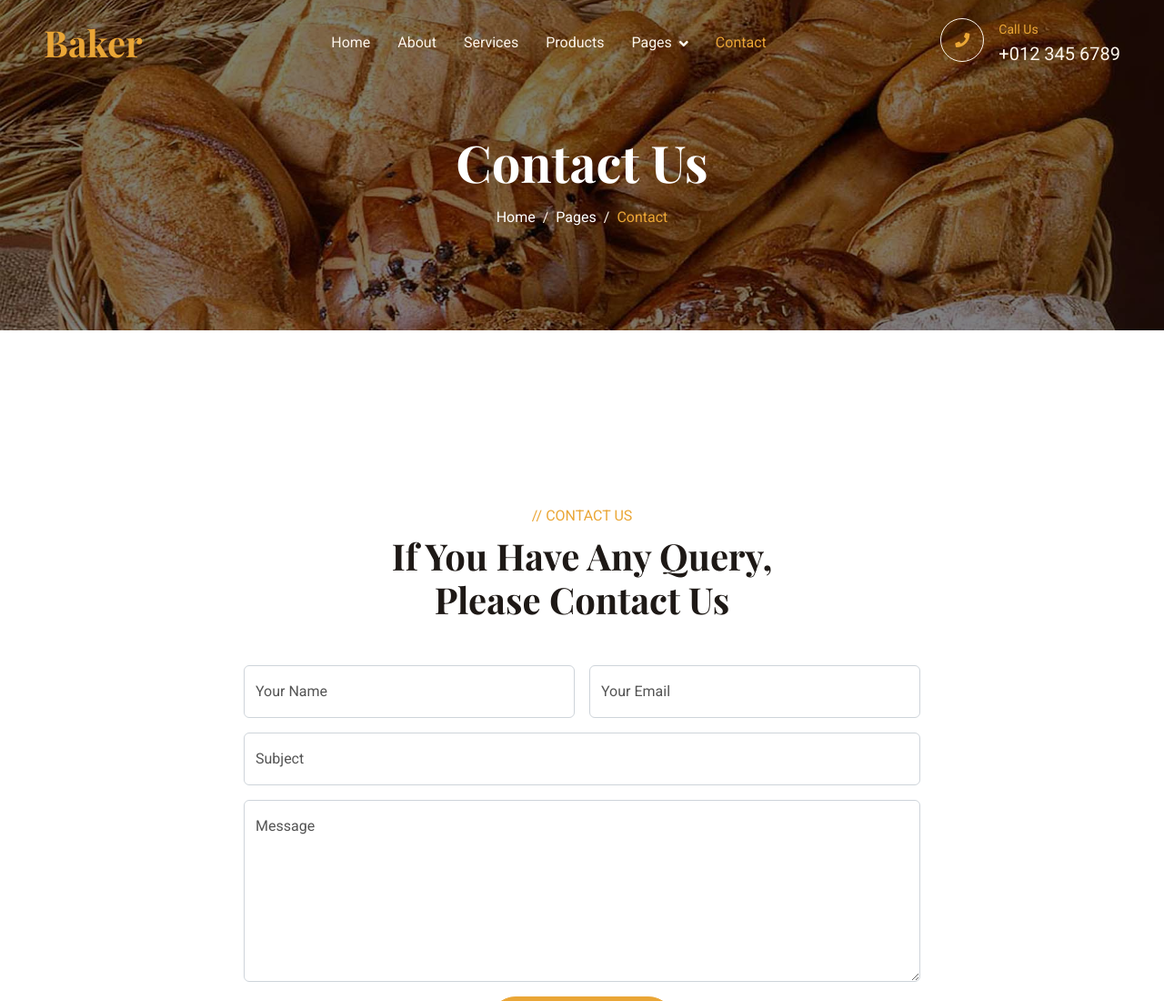
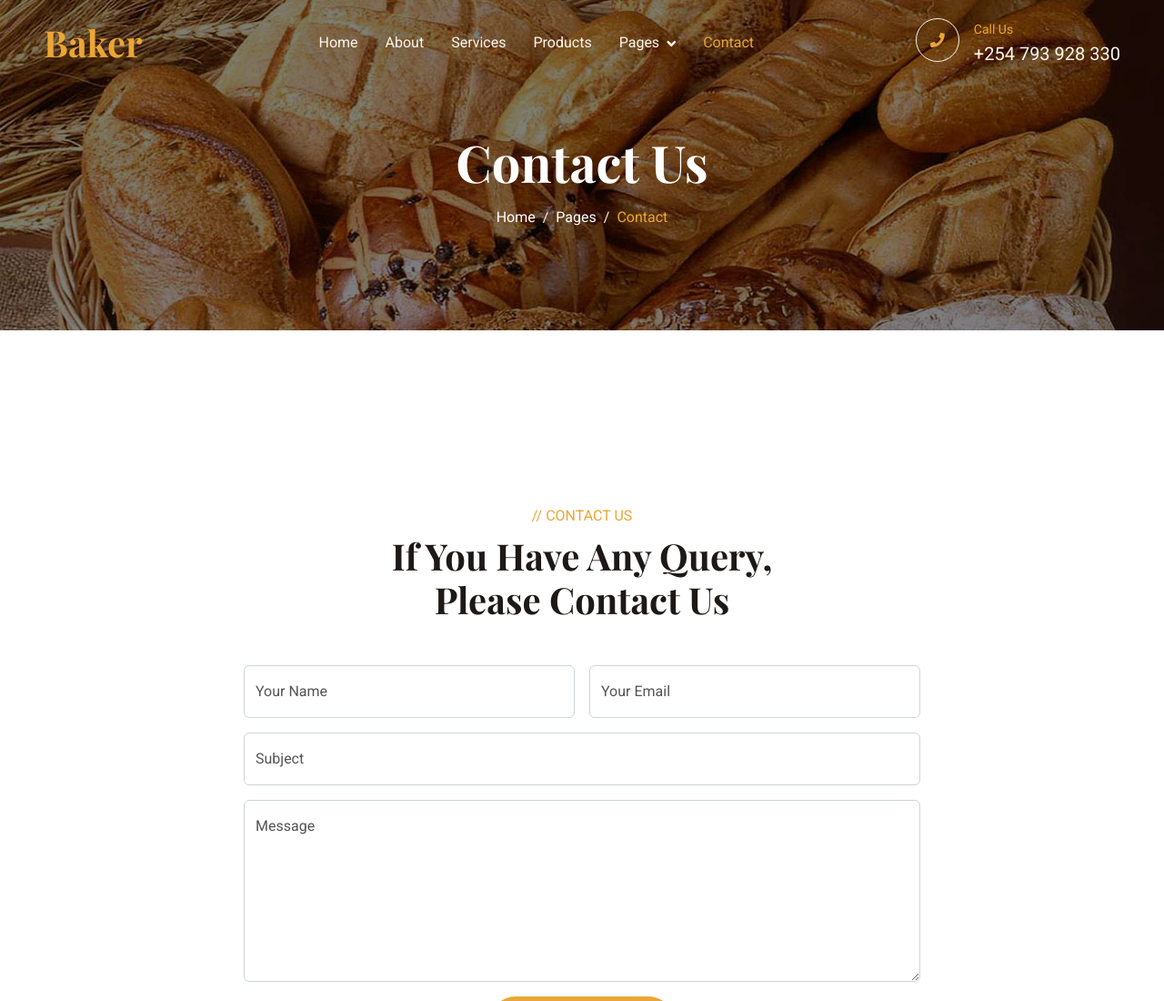
Before and after one commit to graciry/PT-Bakery, a plain HTML site: page baker-1.0.0/contact.html in a window 1280 px wide. Shown: the top 1100 px of the page at 91% size. Drawn offline with nearby package versions, Linux system fonts and the light colour scheme.

Commit message:
Second commit

```diff
--- a/baker-1.0.0/contact.html
+++ b/baker-1.0.0/contact.html
@@ -60,7 +60,7 @@
                     <div class="dropdown-menu m-0">
                         <a href="team.html" class="dropdown-item">Our Team</a>
                         <a href="testimonial.html" class="dropdown-item">Testimonial</a>
-                        <a href="404.html" class="dropdown-item">404 Page</a>
+
                     </div>
                 </div>
                 <a href="contact.html" class="nav-item nav-link active">Contact</a>
@@ -71,7 +71,7 @@
                 </div>
                 <div class="ps-3">
                     <small class="text-primary mb-0">Call Us</small>
-                    <p class="text-light fs-5 mb-0">+012 345 6789</p>
+                    <p class="text-light fs-5 mb-0">+254 793 928 330</p>
                 </div>
             </div>
         </div>
```
